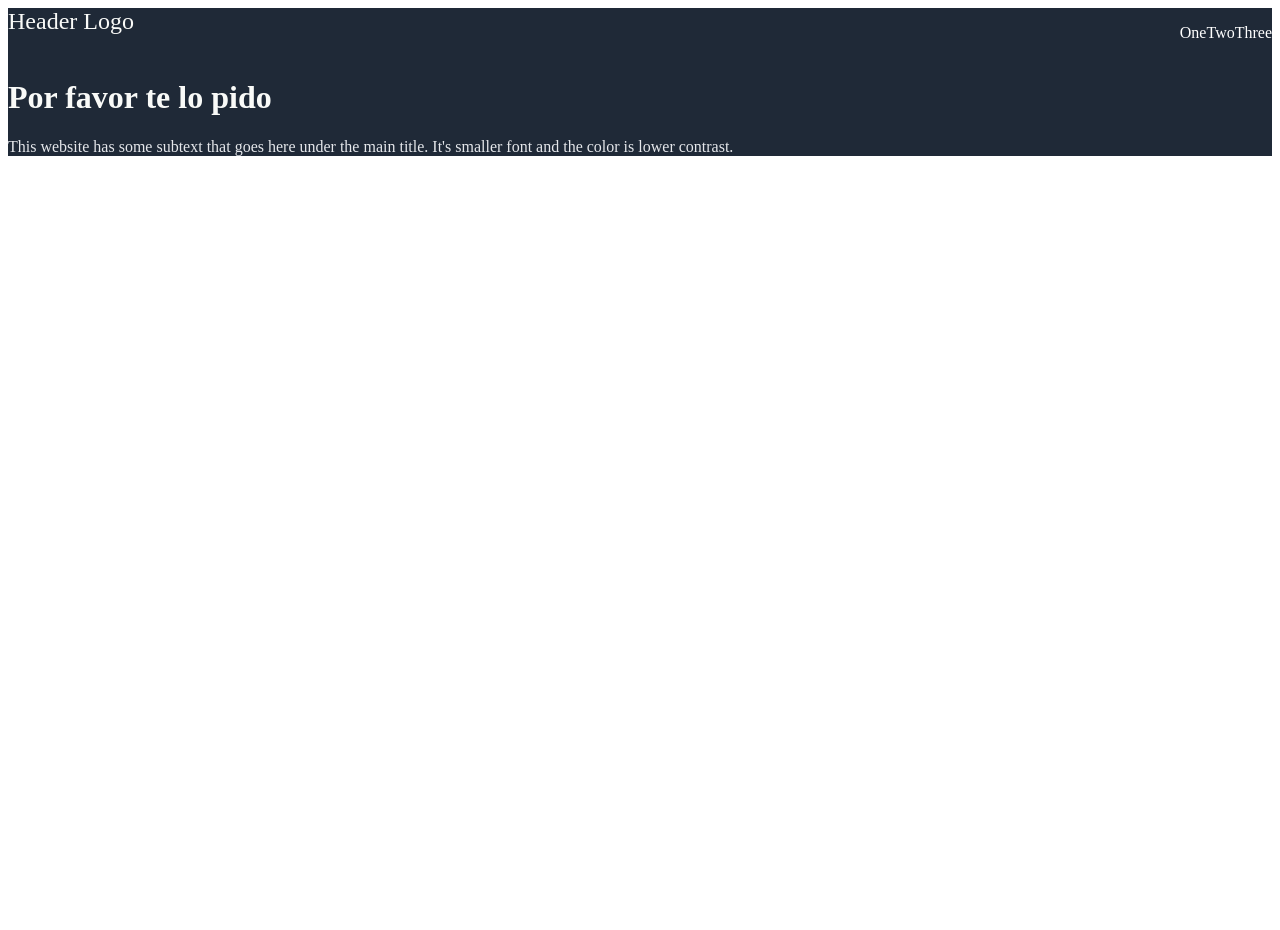
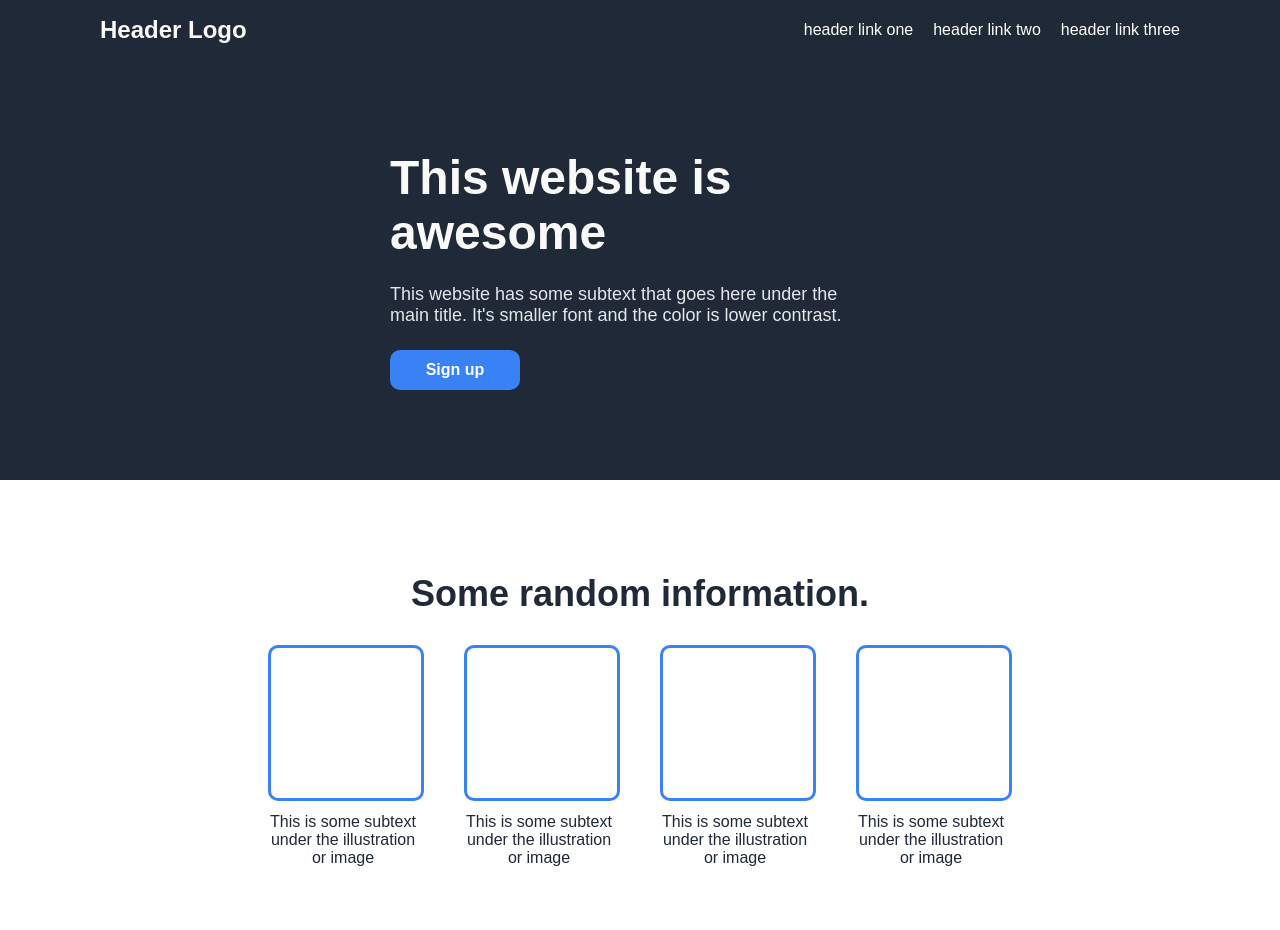
Before and after one commit to matiasfbruno/landing-page, a plain HTML site: page index.html in a window 1280 px wide. Before the commit the page ends 800 px from the top, so only its background shows below. Drawn offline with Linux system fonts and the light colour scheme.

Commit message:
Updated css with hero section

```diff
--- a/index.html
+++ b/index.html
@@ -7,30 +7,50 @@
 </head>
 
 <body>
+<div class="container">
 
-    <div class="header">
-
-        <div class="nav-bar">
+    <div class="navbar">
         <div class="logo">Header Logo</div>
         <ul class="right-items">
-                <li><a href="google.com">One</a></li>
-                <li><a href="google.com">Two</a></li>
-                <li><a href="google.com">Three</a></li>
+            <li><a href="google.com">header link one</a></li>
+            <li><a href="google.com">header link two</a></li>
+            <li><a href="google.com">header link three</a></li>
         </ul>
     </div>
 
-        <div class="main">
-            <div class="text-left">
-                <h1 class="title">Por favor te lo pido</h1>
+    <div class="hero">
+        <div class="heroleft">
+            <h1 class="title">This website is awesome</h1>
             <div class="secondary">
                     This website has some subtext that goes here under the main title. It's smaller font and the color is lower contrast.
             </div>
+            <button>Sign up</button>
         </div>
-            <div class="image-right">
+        <div class="heroright">
                 <img class="cover-image" src="images/pexels-rostislav-uzunov-5011647.jpg" alt="">
         </div>
     </div>
 
+    <div class="information">
+        <h2>Some random information.</h2>
+        <div class="boxes">
+            <div class=box>
+                <div class="image"></div>
+                <div class="subtext">This is some subtext under the illustration or image</div>
+            </div>
+            <div class=box>
+                <div class="image"></div>
+                <div class="subtext">This is some subtext under the illustration or image</div>
+            </div>
+            <div class=box>
+                <div class="image"></div>
+                <div class="subtext">This is some subtext under the illustration or image</div>
+            </div>
+            <div class=box>
+                <div class="image"></div>
+                <div class="subtext">This is some subtext under the illustration or image</div>
+            </div>
+        </div>
     </div>
 
 </div>
--- a/styles.css
+++ b/styles.css
@@ -1,21 +1,36 @@
-.header {
-    background-color: #1F2937;
+body {
+    padding: 0px;
+    margin: 0px;
+}
+
+.container {
+    font-family: Arial, Helvetica, sans-serif;
     display: flex;
     flex-direction: column;
+    background-color: #1F2937;
     color: #F9FAF8;
 }
 
-.nav-bar {
+/* Navigation Bar */
+
+.navbar {
+    margin: 5px 100px;
     display: flex;
     justify-content: space-between;
 }
 
 .logo {
     font-size: 24px;
+    color: #F9FAF8;
+    font-weight: bold;
+    display: flex;
+    align-items: center;
 }
 
 .right-items {
     display: flex;
+    gap: 20px;
+    align-items: center;
 }
 
 ul {
@@ -27,15 +42,88 @@ a {
     text-decoration: none;
 }
 
-.main {
+/* Hero section */
+
+.hero {
     display: flex;
+    justify-content: center;
+    align-items: center;
+    padding: 90px 0px;
+}
+
+.cover-image {
+    width: 500px;
+    height: auto;
+}
+
+.heroleft {
+    display: flex;
+    flex-direction: column;
+    flex-basis: 500px;
+    gap: 24px;
+}
+
+.title {
+    font-size: 48px;
+    font-weight: extra-bold;
+    color: #F9FAF8;
+}
+
+h1 {
+    margin: 0px;
 }
 
 .secondary {
     color: #E5E7EB;
+    font-size: 18px;
+    padding-right: 20px;
 }
 
-.cover-image {
-    height: 200px;
-    width: auto;
+button {
+    background-color: #3882F6;
+    color: white;
+    font-weight: bold;
+    font-size: 16px;
+    border-radius: 10px;
+    border: none;
+    width: 130px;
+    height: 40px;
 }
+
+/* Information section */
+
+.information {
+    background-color: white;
+    height: 450px;
+    display: flex;
+    flex-direction: column;
+    justify-content: center;
+    align-content: center;
+}
+
+h2 {
+    color: #1F2937;
+    font-size: 36px;
+    font-weight: 900;
+    text-align: center;
+}
+
+.boxes {
+    display: flex;
+    justify-content: center;
+    gap: 40px
+}
+
+.image {
+    width: 150px;
+    height: 150px;
+    border: 3px solid #3882F6;
+    border-radius: 10px;
+    margin-bottom: 12px;
+}
+
+.subtext {
+    color: #1F2937;
+    width: 150px;
+    text-align: center;
+}
```
Lines whose indentation alone changed are shown as unchanged.
